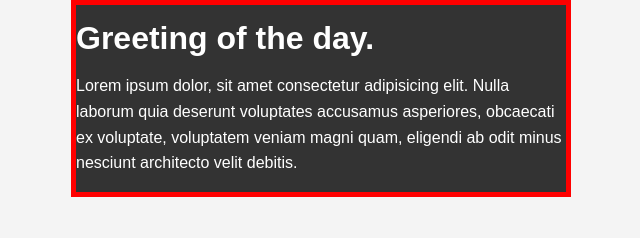
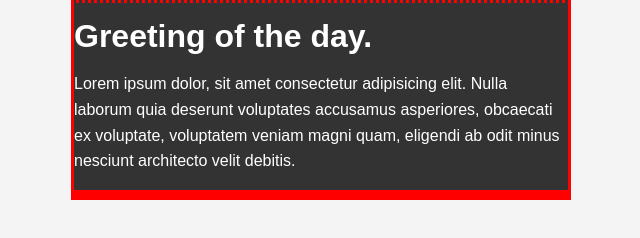
Before and after one commit to qw3r1nt1n3/csscrashcourse, a plain HTML site: page csscheatsheet/index.html in a window 1280 px wide. Shown: the whole page, without its empty margins (319-959 px from the left). Drawn offline with Linux system fonts and the light colour scheme.

Commit message:
added border to style.css

```diff
--- a/csscheatsheet/css/style.css
+++ b/csscheatsheet/css/style.css
@@ -33,5 +33,7 @@ body{
 
     border: 5px red solid;
 
-
+    border-width: 3px;
+    border-bottom-width: 10px;
+    border-top-style: dotted;
 }
```
